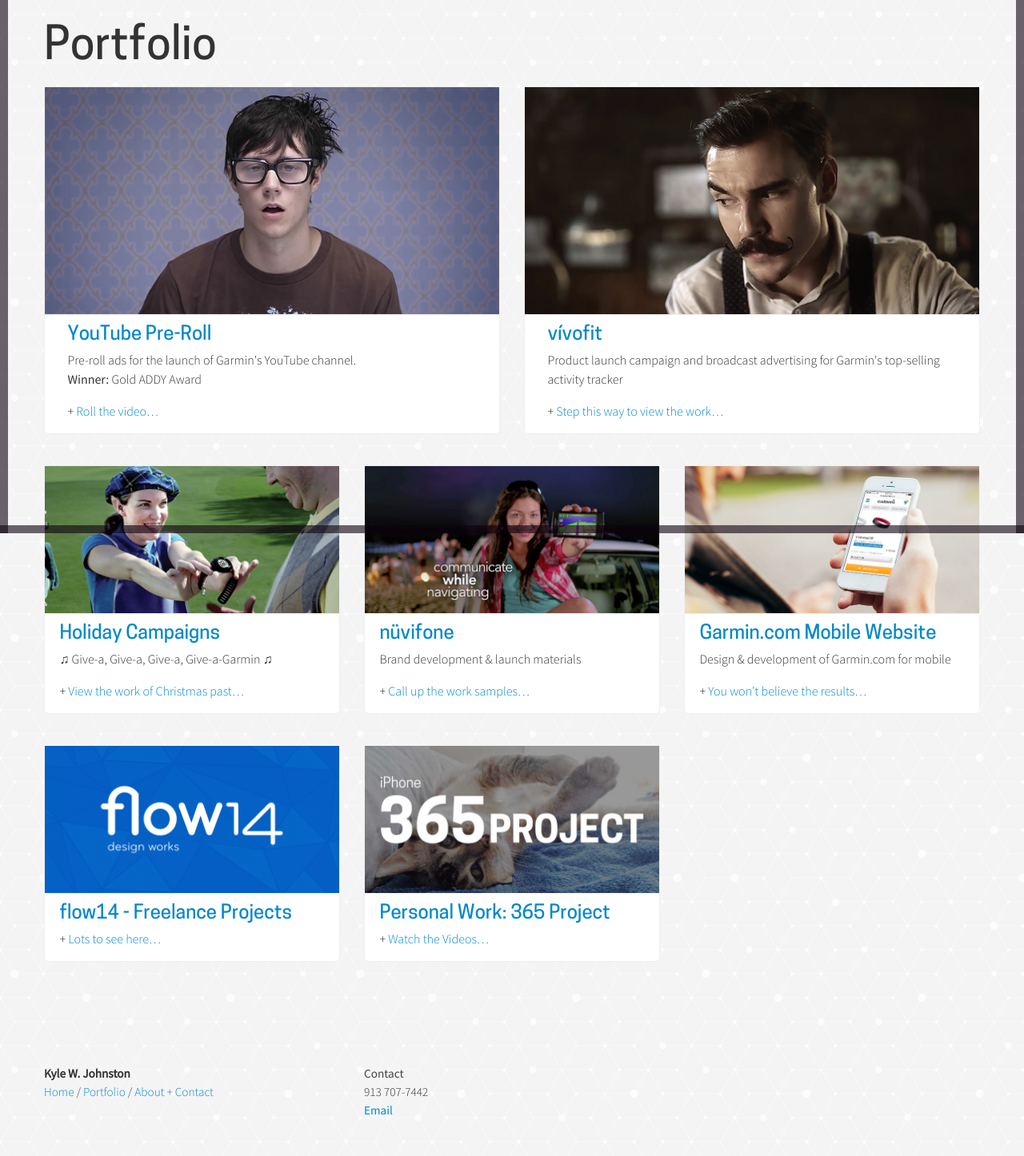
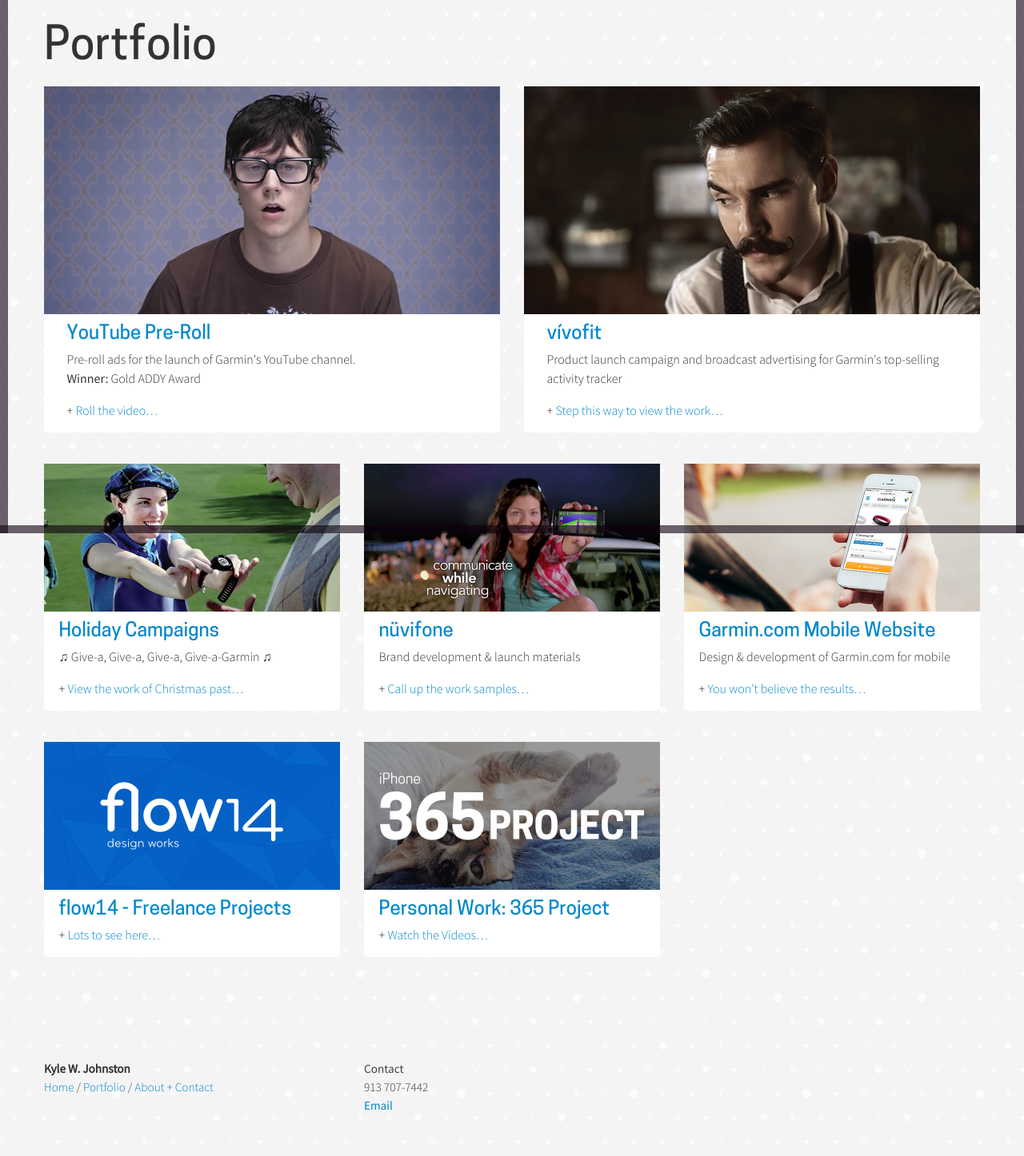
Before and after one commit to kylejohnston/kyle, a PHP site: page / in a window 1280 px wide. Shown: the part 133-1579 px from the top of the page at 80% size. After the commit the page ends 1522 px from the top, so only its background shows below. Run offline with PHP 8.4, Linux system fonts and the light colour scheme; some libraries are stand-ins or nearby versions.

Commit message:
Removed 1px border from .item

```diff
--- a/css/custom.css
+++ b/css/custom.css
@@ -174,11 +174,9 @@ header h1 {
 .item {
 	border-radius: 5px;
 	background: #ffffff;
-	border: 1px solid #EFEFEF;
 }
 .item img {
 	min-width: 100%;
-	border-bottom: 1px solid #EFEFEF;
 }
 .video-container iframe,
 .video-container object,
```
